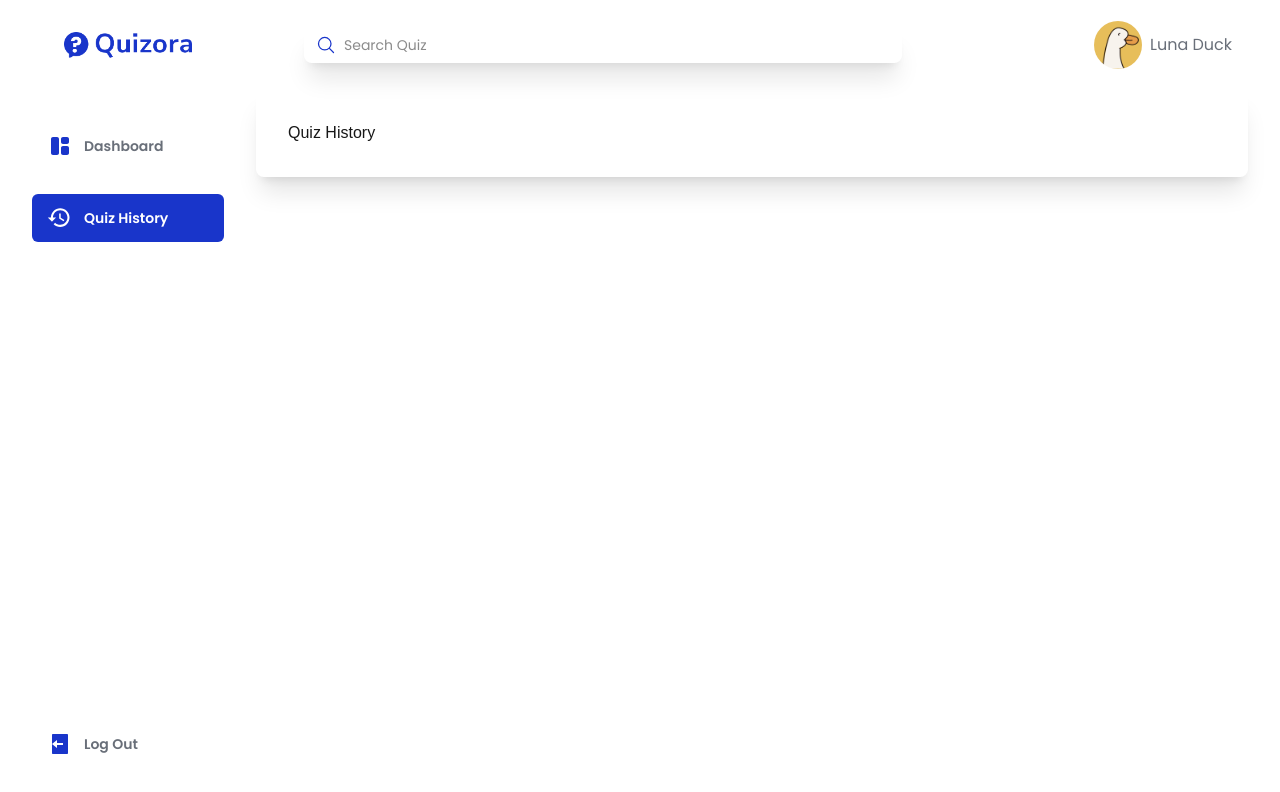
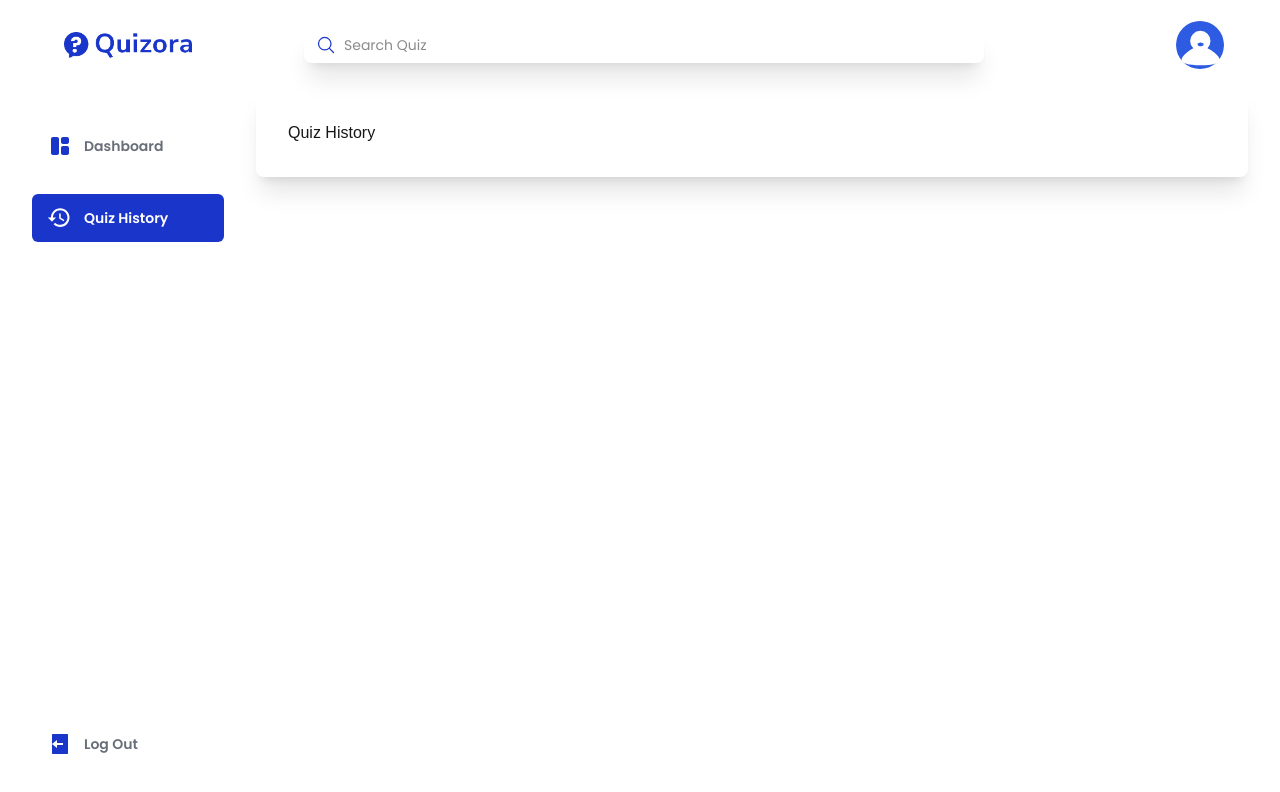
Before and after one commit to KK44689/Quizora, a Next.js app: page /dashboard/quiz-history in a window 1280 px wide. Shown: the top 792 px of the page. Built offline with nearby package versions, Linux system fonts and the light colour scheme; no server answers.

Commit message:
implement show profile info and quiz on dashboard

```diff
--- a/next.config.ts
+++ b/next.config.ts
@@ -22,6 +22,9 @@ module.exports = {
       },
     },
   },
+  images: {
+    domains: ['images.pexels.com'],
+  },
 };
 
 export default nextConfig;
--- a/src/app/api/quizes/route.ts
+++ b/src/app/api/quizes/route.ts
@@ -1,14 +1,18 @@
+import { NextResponse } from "next/server";
 import { connectToDatabase } from "../../lib/db"
 import { Quiz } from "../../lib/definition";
 
-export async function fetchQuizes(): Promise<Quiz[] | undefined> {
+export async function GET() {
   try {
     const db = await connectToDatabase();
     const collection = await db.collection<Quiz>(`${process.env.QUIZ_COLLECTION_NAME}`);
 
     const quizes = await collection.find({}).toArray();
-    return quizes;
+
+    if (!quizes) return NextResponse.json({ error: "Quizes not found." }, { status: 404 });
+    return NextResponse.json(quizes);
   } catch (e) {
     console.error(e);
+    return NextResponse.json({ error: "Internal error" }, { status: 500 });
   }
 }
--- a/src/app/dashboard/layout.tsx
+++ b/src/app/dashboard/layout.tsx
@@ -1,30 +1,50 @@
+'use client'
+
 import "@/app/ui/globals.css";
 import SearchBar from "../ui/dashboard/search-bar";
 import SideNav from "../ui/dashboard/sidenav";
 import Avatar from "../ui/dashboard/avatar";
 import { ProfileInfo } from "../lib/definition";
-
-const mockProfile: ProfileInfo = {
-  firstName: "Luna Duck",
-  image: "/profile-pic.png",
-  quizPassed: 0,
-  correctAnswers: 0,
-  lastName: "",
-  quizHistory: []
-}
+import { useEffect, useState } from "react";
 
 export default function RootLayout({
   children,
 }: Readonly<{
   children: React.ReactNode;
 }>) {
+  const [profile, setProfile] = useState<ProfileInfo>({
+    firstName: "",
+    lastName: "",
+    image: "/profile-pic.svg",
+    quizPassed: 0,
+    correctAnswers: 0
+  });
+
+  useEffect(() => {
+    const fetchUser = async () => {
+      const res = await fetch('/api/user');
+      console.log(res.ok);
+
+      if (res.ok) {
+        const data = await res.json();
+        setProfile(data);
+      }
+      else {
+        const data = await res.json();
+        console.error(data.error);
+      }
+    }
+
+    fetchUser();
+  }, []);
+
   return (
     <div className="flex min-h-screen">
       <SideNav />
       <div className="flex flex-col flex-1">
         <header className="flex md:h-[89px] sm:h-[64px] items-center px-2 mx-4 md:px-8 py-4 bg-white">
           <SearchBar placeholder="Search Quiz" />
-          <Avatar profile={mockProfile} />
+          <Avatar profile={profile} />
         </header>
 
         <main className="p-6 md:p-8 shadow-xl mr-4 md:mr-8 h-fit rounded-lg">{children}</main>
--- a/src/app/lib/definition.ts
+++ b/src/app/lib/definition.ts
@@ -4,7 +4,7 @@ export interface ProfileInfo {
   image: string;
   quizPassed: number;
   correctAnswers: number;
-  quizHistory: QuizHistoryItem[];
+  quizHistory?: QuizHistoryItem[];
 }
 
 export interface LoginInfo {
@@ -41,7 +41,3 @@ export interface Quiz {
   passPoint: number;
   questions: Question[];
 }
-
-export interface QuizCollection {
-  docs: Quiz[];
-}
--- a/src/app/seed/userData.json
+++ b/src/app/seed/userData.json
@@ -3,7 +3,7 @@
     {
       "firstName": "Luna",
       "lastName": "Duck",
-      "image": "",
+      "image": "/profile-pic.png",
       "quizPassed": 1,
       "correctAnswers": 14,
       "quizHistory": [
--- a/src/app/ui/dashboard/avatar.tsx
+++ b/src/app/ui/dashboard/avatar.tsx
@@ -5,7 +5,6 @@ import { ProfileInfo } from "@/app/lib/definition";
 export default function Avatar({ profile }: { profile: ProfileInfo }) {
   return (
     <div className="flex gap-2 items-center ml-8 md:ml-48">
-      {/* TODO: fetch image & name from server */}
       <Image
         src={profile.image}
         alt="avatar picture"
@@ -14,7 +13,7 @@ export default function Avatar({ profile }: { profile: ProfileInfo }) {
         className="w-8 h-8 md:w-12 md:h-12 object-cover rounded-full"
       />
 
-      <p className={`${poppins.className} hidden md:block text-[var(--theme-grey)]`}>{profile.firstName}</p>
+      <p className={`${poppins.className} hidden md:block text-[var(--theme-grey)]`}>{profile.firstName} {profile.lastName}</p>
     </div>
   );
 }
--- a/src/app/ui/dashboard/nav-links.tsx
+++ b/src/app/ui/dashboard/nav-links.tsx
@@ -19,7 +19,6 @@ export default function NavLinks() {
       {
         links.map((link) => {
           const LinkIcon = link.icon;
-          console.log(pathname === link.href);
           return (
             <div>
               <Link
--- a/src/app/ui/dashboard/profile.tsx
+++ b/src/app/ui/dashboard/profile.tsx
@@ -13,7 +13,7 @@ export default function Profile() {
   const [profile, setProfile] = useState({
     firstName: "",
     lastName: "",
-    image: "",
+    image: "/profile-pic.svg",
     quizPassed: 0,
     correctAnswers: 0
   });
@@ -36,18 +36,13 @@ export default function Profile() {
 
     fetchUser();
   }, [router]);
-  // //mock user id: wait for authentication
-  // // const userId = "691aeb45c58c242a1b47ad18";
-  // // const profile = await fetchUserById(userId);
 
   if (!profile) return <p>No user with found.</p>
-
-  console.log(profile);
 
   return (
     <div className={`flex flex-col md:flex-row grow w-full items-center md:justify-start gap-8`}>
       <Image
-        src="/profile-pic.png"
+        src={profile.image}
         alt="profile picture"
         width={245}
         height={235}
--- a/src/app/ui/dashboard/quizes.tsx
+++ b/src/app/ui/dashboard/quizes.tsx
@@ -1,25 +1,35 @@
+'use client'
+
+import { Quiz } from "@/app/lib/definition";
 import { poppins } from "../font";
 import Image from "next/image";
-import { QuizInfo } from "@/app/lib/definition";
-
-const mockQuizes: QuizInfo[] = [{
-    imageSource: "/quiz-placeholder-image.png",
-    description: "Protecting the Organization against Phishing Attacks",
-    status: false
-},
-{
-    imageSource: "/quiz-placeholder-image.png",
-    description: "Ransomeware and Attack Landscape in Coporate.",
-    status: false
-}]
+import { useEffect, useState } from "react";
 
 export default function Quizes() {
+  const [quizes, setQuizes] = useState<Quiz[]>([]);
+
+  useEffect(() => {
+    const fetchQuizes = async () => {
+      const res = await fetch('/api/quizes');
+
+      if (res.ok) {
+        const data = await res.json();
+        setQuizes(data);
+      } else {
+        const data = await res.json();
+        console.error(data.error);
+      }
+    }
+
+    fetchQuizes();
+  }, []);
+
   return (
     <div className={`flex flex-col gap-6`}>
       <h1 className={`${poppins.className} text-[var(--theme-blue)] font-bold text-base md:text-2xl `}>Featured Quizes</h1>
       <div className="flex flex-col md:flex-row gap-8">
         {
-                    mockQuizes.map((quiz) => {
+          quizes.map((quiz) => {
             return (
               <div>
                 <QuizCard info={quiz} />
@@ -32,18 +42,18 @@ export default function Quizes() {
   );
 }
 
-export function QuizCard({ info }: { info: QuizInfo }) {
+export function QuizCard({ info }: { info: Quiz }) {
   return (
     <div className={`${poppins.className} text-white relative flex flex-1 flex-shrink-0 items-end justify-center`}>
       <Image
-                src={info.imageSource}
+        src={info.image}
         alt={info.description}
         width={508}
         height={346}
         className={`rounded-lg `}
       />
 
-            <p className="absolute md:-translate-y-1/2 backdrop-blur p-6 rounded-lg text-sm md:text-base m-4 md:m-0">{info.description}</p>
+      <p className="absolute md:-translate-y-1/2 backdrop-blur p-6 rounded-lg text-sm md:text-base m-4 md:m-0">{info.name}</p>
     </div>
   );
 }
```
Also changed, not shown: public/profile-pic.svg (added). Lines whose indentation alone changed are shown as unchanged.
